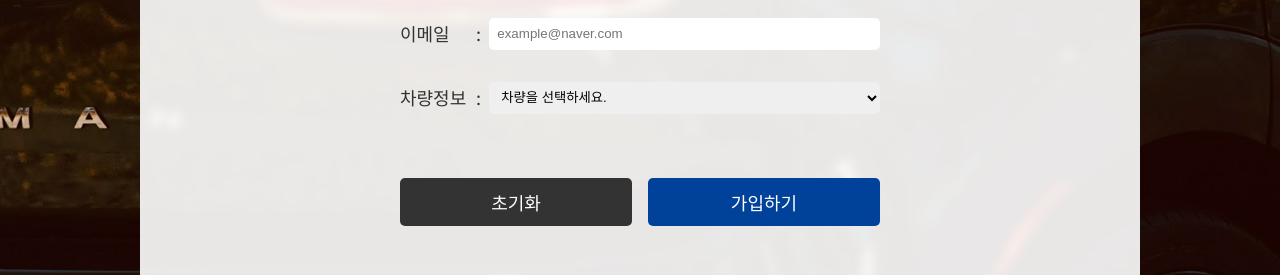
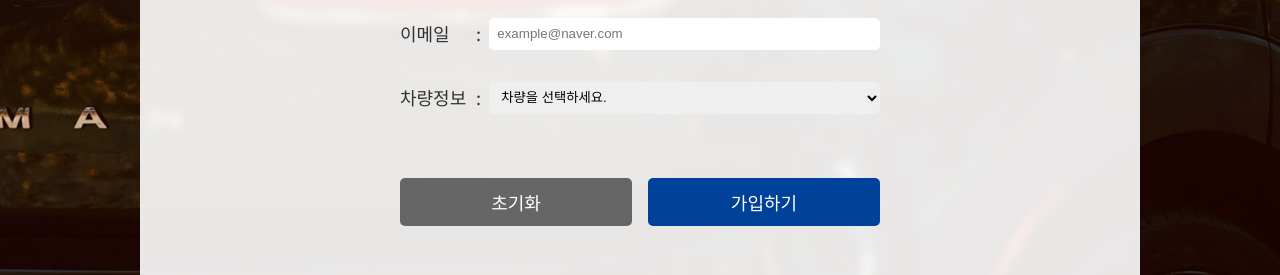
Before and after one commit to duski96/portfolio, a React (Vite) app in the folder project02/: page /register in a window 1280 px wide. Shown: the part 791-1066 px from the top of the page. Built offline with nearby package versions, Linux system fonts and the light colour scheme.

Commit message:
초기화 버튼 배경색 교체

```diff
--- a/project02/src/components/sub/register/RegisterArea.css
+++ b/project02/src/components/sub/register/RegisterArea.css
@@ -15,5 +15,5 @@
 .RegisterArea .register_box ul li .message.true.pw_chk{color:blue;}
 
 .RegisterArea .button_area{display:flex; gap:var(--space-sm); width:100%; height:48px;}
-.RegisterArea .button_area button{width:50%; font-size:var(--font-sm); border:0; border-radius:5px; background:#333; color:#fff; cursor:pointer;}
+.RegisterArea .button_area button{width:50%; font-size:var(--font-sm); border:0; border-radius:5px; background:#666; color:#fff; cursor:pointer;}
 .RegisterArea .button_area button.register{background:#004299;}
```
